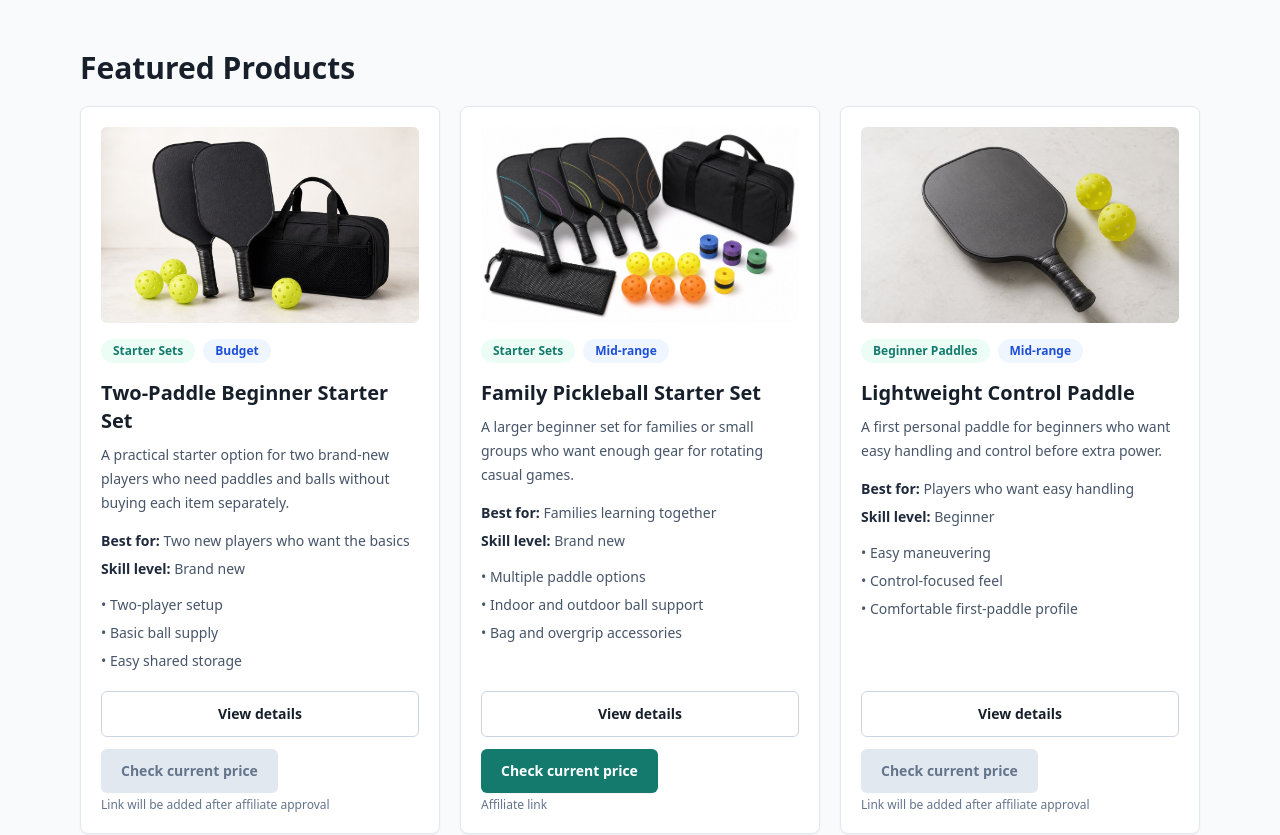
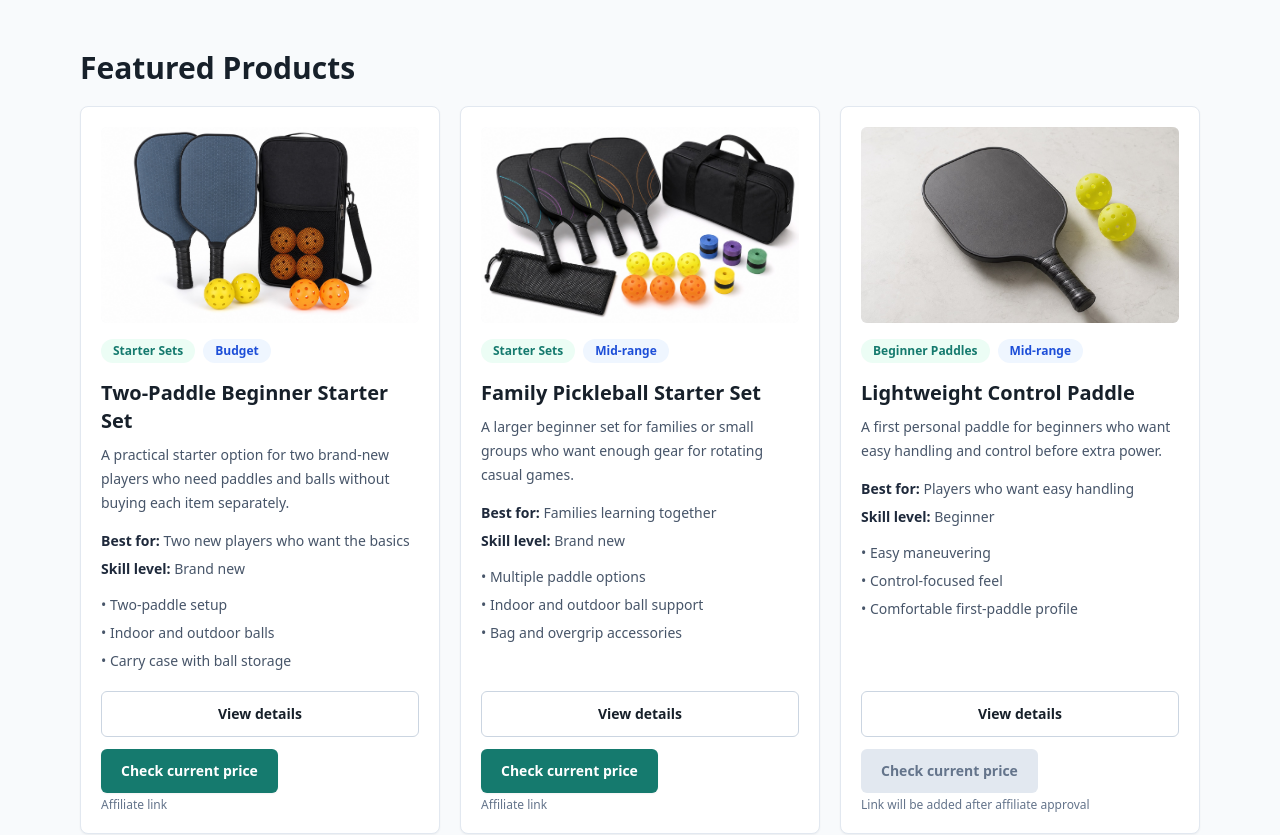
Before and after one commit to dinkgearguide/dgg-site, a Next.js app: page / in a window 1280 px wide. Shown: the part 1960-2795 px from the top of the page. Built offline with nearby package versions, Linux system fonts and the light colour scheme; no server answers.

Commit message:
Update two paddle starter set affiliate product

```diff
--- a/src/data/products.ts
+++ b/src/data/products.ts
@@ -23,11 +23,13 @@ const imageByCategory: Record<ProductCategory, string> = {
 };
 
 const imageBySlug: Record<string, string> = {
+  "two-paddle-beginner-starter-set": "/images/products/photos/two-paddle-starter-set.jpg",
   "family-pickleball-starter-set": "/images/products/photos/family-starter-set.jpg",
   "backyard-pickleball-starter-kit": "/images/products/photos/backyard-starter-kit.jpg"
 };
 
 const affiliateUrlBySlug: Record<string, string> = {
+  "two-paddle-beginner-starter-set": "https://www.amazon.com/dp/B0CNS9TDLC?tag=dinkgearguide-20",
   "family-pickleball-starter-set": "https://www.amazon.com/dp/B09C88QVHL?tag=dinkgearguide-20",
   "backyard-pickleball-starter-kit": "https://amzn.to/3Pxq4oU"
 };
@@ -87,13 +89,14 @@ const slugify = (name: string) => name.toLowerCase().replace(/[^a-z0-9]+/g, "-")
 const featuredProductCopy: Record<string, Partial<Pick<Product, "shortDescription" | "longDescription" | "features" | "pros" | "cons" | "buyingTips">>> = {
   "two-paddle-beginner-starter-set": {
     shortDescription: "A practical starter option for two brand-new players who need paddles and balls without buying each item separately.",
-    longDescription: "A two-paddle beginner starter set makes the most sense when two people want to try pickleball together and do not already own court gear. The value is convenience: one purchase can cover two paddles, a few balls, and sometimes a basic storage case. New players should treat this kind of set as a simple entry point, not as a final paddle decision. Check the current set contents carefully, especially the number of balls, whether they are indoor or outdoor balls, and whether the paddle grips sound comfortable for both players.",
-    features: ["Two-player setup", "Basic ball supply", "Easy shared storage"],
-    pros: ["Simple way for two people to start", "Usually easier than buying every item separately", "Good fit for casual first games and guest gear"],
-    cons: ["Starter paddles may be outgrown by regular players", "Included balls may not match every court type", "Grip size and paddle weight should still be checked"],
+    longDescription: "A two-paddle beginner starter set makes the most sense when two people want to try pickleball together and do not already own court gear. The linked option is presented as a bundle with two paddles, indoor balls, outdoor balls, and a carry case, which makes it useful for couples, friends, guests, and casual first games. New players should treat this kind of set as a simple entry point, not as a final paddle decision. Check the current set contents carefully, especially the number and type of balls, the listed paddle weight, the grip dimensions, and whether the selected variation still includes the case.",
+    features: ["Two-paddle setup", "Indoor and outdoor balls", "Carry case with ball storage"],
+    pros: ["Simple way for two people to start", "Useful mix of indoor and outdoor balls", "Good fit for casual first games and guest gear"],
+    cons: ["Regular players may eventually want personal paddles", "Grip size and paddle weight should still be checked", "Tournament approval should be verified before sanctioned play"],
     buyingTips: [
-      "Confirm whether the included balls are indoor, outdoor, or mixed before buying.",
+      "Confirm the current listing still includes two paddles, indoor balls, outdoor balls, and a carry case.",
       "Look for a return policy in case the paddle weight or grip feel is not comfortable.",
+      "If sanctioned tournaments matter to you, verify paddle approval with the relevant governing body before buying.",
       "If one player already plays weekly, consider one better personal paddle instead of a shared starter set."
     ]
   },
```
Also changed, not shown: public/images/products/photos/two-paddle-starter-set.jpg (added).
